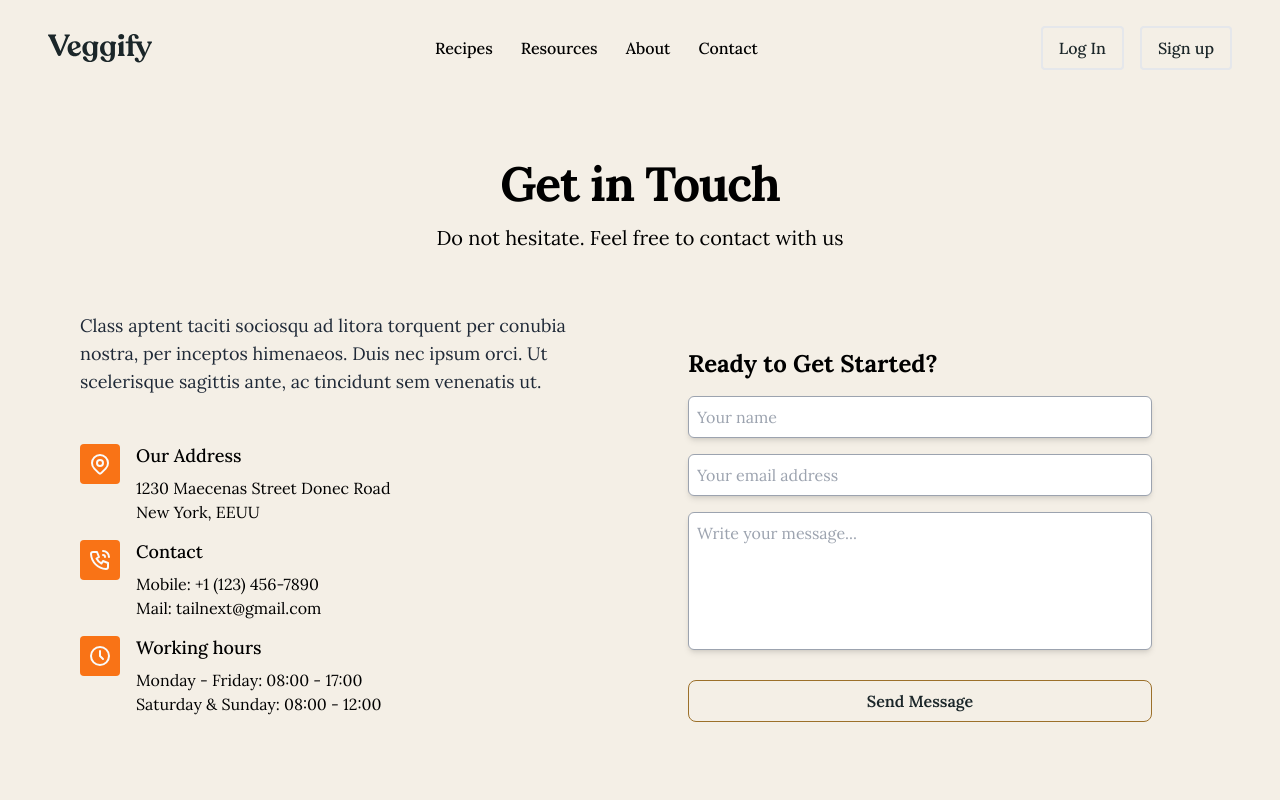
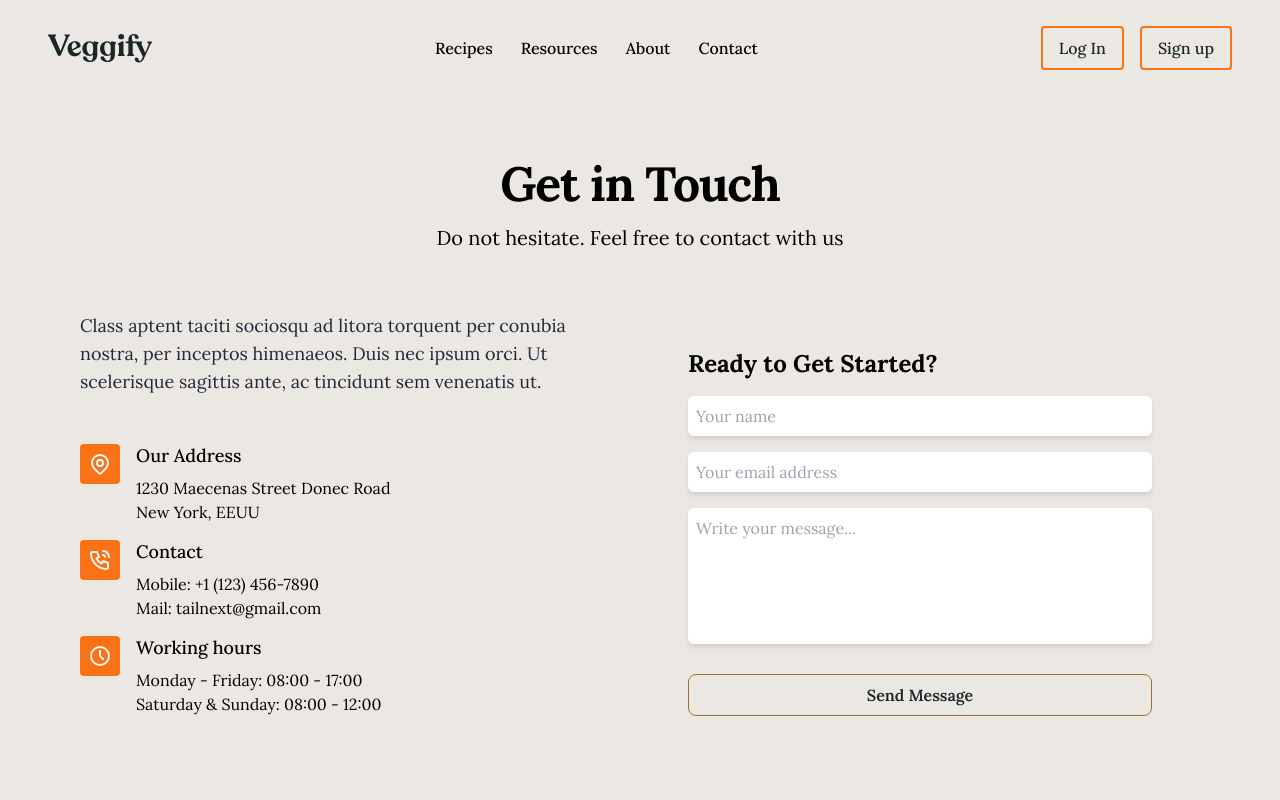
Before and after one commit to HossainRafi/Veggify, a React (Vite) app in the folder frontend/: page /contact in a window 1280 px wide. Shown: the top 800 px of the page. Built offline with nearby package versions, Linux system fonts and the light colour scheme.

Commit message:
change design

```diff
--- a/frontend/index.html
+++ b/frontend/index.html
@@ -6,7 +6,7 @@
     <meta name="viewport" content="width=device-width, initial-scale=1.0" />
     <title>Veggify</title>
   </head>
-  <body class="bg-[#f4efe6]">
+  <body class="bg-[#ebe8e4]">
     <div id="root"></div>
     <script type="module" src="/src/main.jsx"></script>
   </body>
--- a/frontend/src/components/header/DesktopNav.jsx
+++ b/frontend/src/components/header/DesktopNav.jsx
@@ -11,10 +11,7 @@ export const DesktopNav = ({ menuItems, logo }) => {
       <ul className="flex gap-7">
         {menuItems?.map((menu, index) => (
           <li key={index}>
-            <Link
-              to={menu}
-              className="font-medium capitalize "
-            >
+            <Link to={menu} className="font-medium capitalize ">
               {menu}{" "}
             </Link>
           </li>
@@ -23,10 +20,10 @@ export const DesktopNav = ({ menuItems, logo }) => {
 
       {/* login & signup button */}
       <ul className="flex items-center gap-4 font-medium">
-        <li className="text-secondary px-4 py-2 rounded border-2 cursor-pointer">
+        <li className="text-secondary px-4 py-2 rounded border-2 border-orange-500 cursor-pointer">
           Log In
         </li>
-        <li className="text-secondary px-4 py-2 rounded border-2 cursor-pointer">
+        <li className="text-secondary px-4 py-2 rounded border-2 border-orange-500 cursor-pointer">
           Sign up
         </li>
       </ul>
--- a/frontend/src/components/header/MobileNav.jsx
+++ b/frontend/src/components/header/MobileNav.jsx
@@ -40,10 +40,10 @@ const MobileNav = ({ menuItems, logo, onClose, hideLeft, onOpen }) => {
 
             {/* login & signup button */}
             <ul className="flex items-center gap-4 font-medium mt-8">
-              <li className="text-secondary px-4 py-2 rounded border-2">
+              <li className="text-secondary px-4 py-2 rounded border-2 border-orange-500">
                 Log In
               </li>
-              <li className="text-secondary px-4 py-2 rounded border-2">
+              <li className="text-secondary px-4 py-2 rounded border-2 border-orange-500">
                 Sign up
               </li>
             </ul>
--- a/frontend/src/pages/contact/Contact.jsx
+++ b/frontend/src/pages/contact/Contact.jsx
@@ -3,7 +3,6 @@ export const Contact = () => {
     <section className="px-6 lg:px-12">
       <div id="contact">
         <div className="mx-auto max-w-7xl px-4 py-16 sm:px-6 lg:px-8 lg:py-20">
-
           {/* contact heading */}
           <div className="mb-4">
             <div className="mb-6 max-w-3xl text-center sm:text-center md:mx-auto md:mb-12">
@@ -19,7 +18,6 @@ export const Contact = () => {
           {/* contact section */}
           <div className="flex items-stretch justify-center">
             <div className="grid md:grid-cols-2">
-
               {/* contact left */}
               <div className="h-full pr-6">
                 <p className="mt-3 mb-12 text-lg text-gray-800">
@@ -128,7 +126,7 @@ export const Contact = () => {
                           id="name"
                           autoComplete="given-name"
                           placeholder="Your name"
-                          className="mb-2 w-full rounded-md border border-gray-400 py-2 pl-2 pr-4 shadow-md sm:mb-0 outline-none"
+                          className="mb-2 w-full rounded-md border border-gray-400 py-2 pl-2 pr-4 shadow-md sm:mb-0 outline-none border-none"
                           name="name"
                         />
                       </div>
@@ -142,7 +140,7 @@ export const Contact = () => {
                           id="email"
                           autoComplete="email"
                           placeholder="Your email address"
-                          className="mb-2 w-full rounded-md border border-gray-400 py-2 pl-2 pr-4 shadow-md sm:mb-0 outline-none"
+                          className="mb-2 w-full rounded-md border border-gray-400 py-2 pl-2 pr-4 shadow-md sm:mb-0 outline-none border-none"
                           name="email"
                         />
                       </div>
@@ -158,7 +156,7 @@ export const Contact = () => {
                         cols="30"
                         rows="5"
                         placeholder="Write your message..."
-                        className="mb-2 w-full rounded-md border border-gray-400 py-2 pl-2 pr-4 shadow-md sm:mb-0 outline-none resize-none"
+                        className="mb-2 w-full rounded-md border border-gray-400 py-2 pl-2 pr-4 shadow-md sm:mb-0 outline-none resize-none border-none"
                       ></textarea>
                     </div>
                   </div>
```
